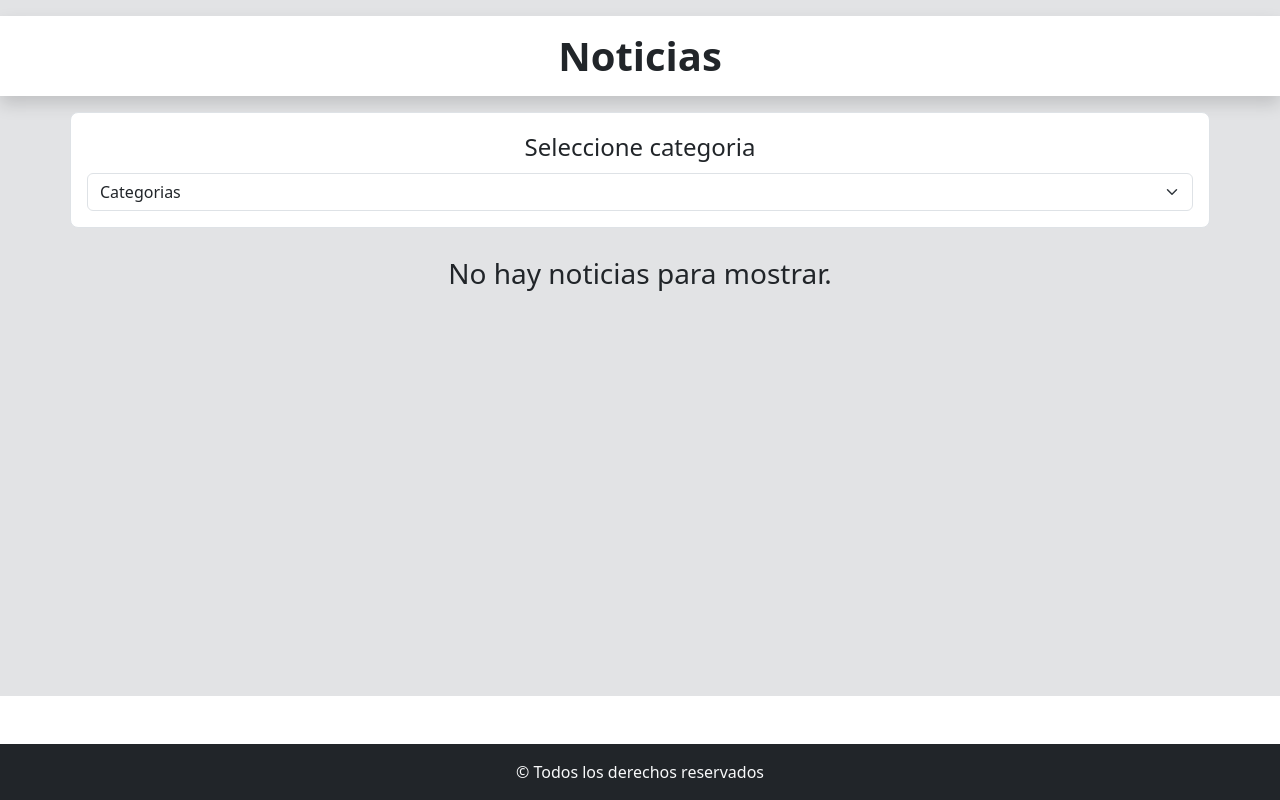
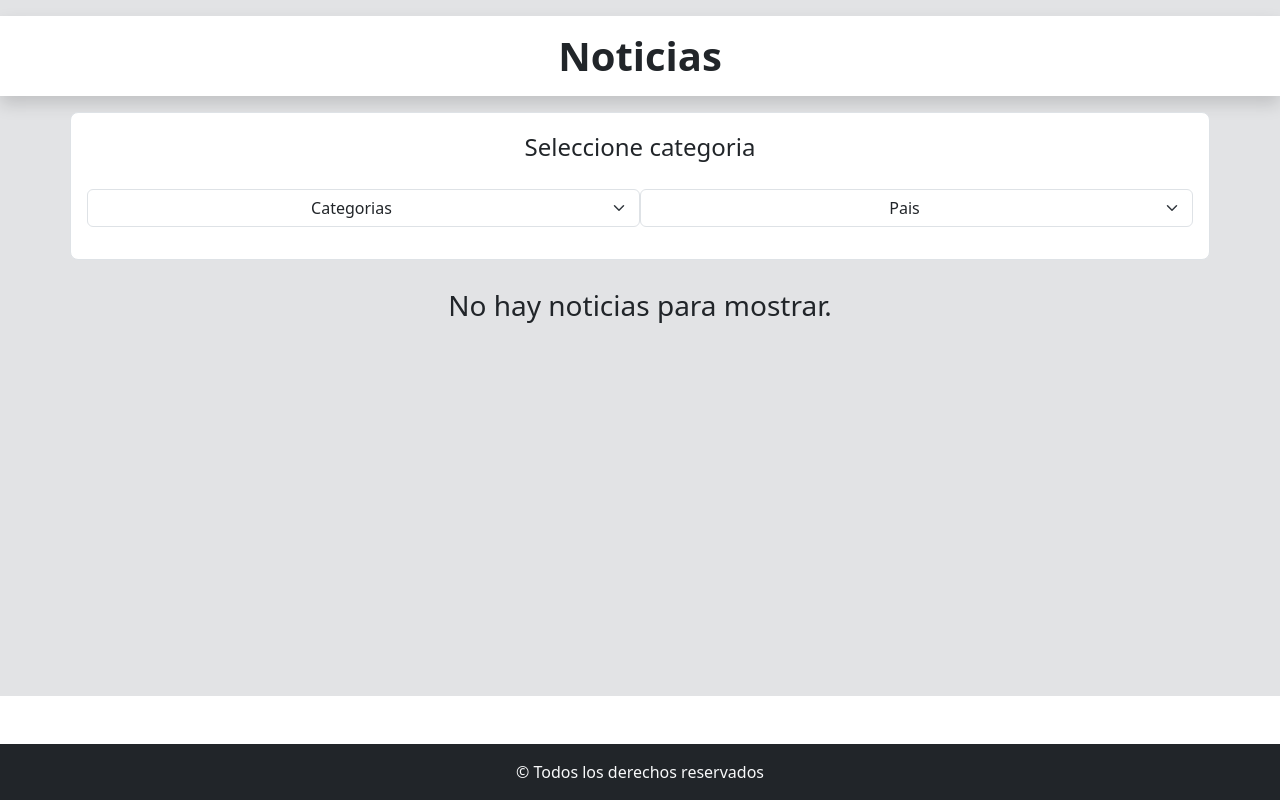
Before and after one commit to hernanortiz1/ejercicio12React, a React (Vite) app: page / in a window 1280 px wide. Built offline with nearby package versions, Linux system fonts and the light colour scheme.

Commit message:
agregue select para pais y opciones

```diff
--- a/src/components/Formulario.jsx
+++ b/src/components/Formulario.jsx
@@ -5,6 +5,7 @@ import ScaleLoader from "react-spinners/ScaleLoader";
 
 const Formulario = () => {
   const [categoria, setCategoria] = useState("");
+  const [pais, setPais] = useState("");
   const [noticia, setNoticia] = useState([]);
   const [mostrarSpinner, setMostrarSpinner] = useState(false);
 
@@ -39,8 +40,9 @@ const Formulario = () => {
           <Form.Label className="fs-4 d-flex justify-content-center">
             Seleccione categoria
           </Form.Label>
-          <div className="d-flex align-items-center ">
+          <div className="d-md-flex align-items-center">
             <Form.Select
+              className="my-3 text-center"
               required
               value={categoria}
               onChange={(e) => setCategoria(e.target.value)}
@@ -55,6 +57,25 @@ const Formulario = () => {
               <option value="science">Ciencia</option>
               <option value="sports">Deportes</option>
               <option value="technology">Tecnología</option>
+            </Form.Select>
+
+            <Form.Select
+              className="text-center"
+              required
+              value={pais}
+              onChange={(e) => setCategoria(e.target.value)}
+            >
+              <option value="" disabled hidden>
+                Pais
+              </option>
+              <option value="ar">Argentina</option>
+              <option value="us">Estados Unidos</option>
+              <option value="br">Brasil</option>
+              <option value="mx">México</option>
+              <option value="co">Colombia</option>
+              <option value="es">España</option>
+              <option value="fr">Francia</option>
+              <option value="de">Alemania</option>
             </Form.Select>
           </div>
         </Form.Group>
```
